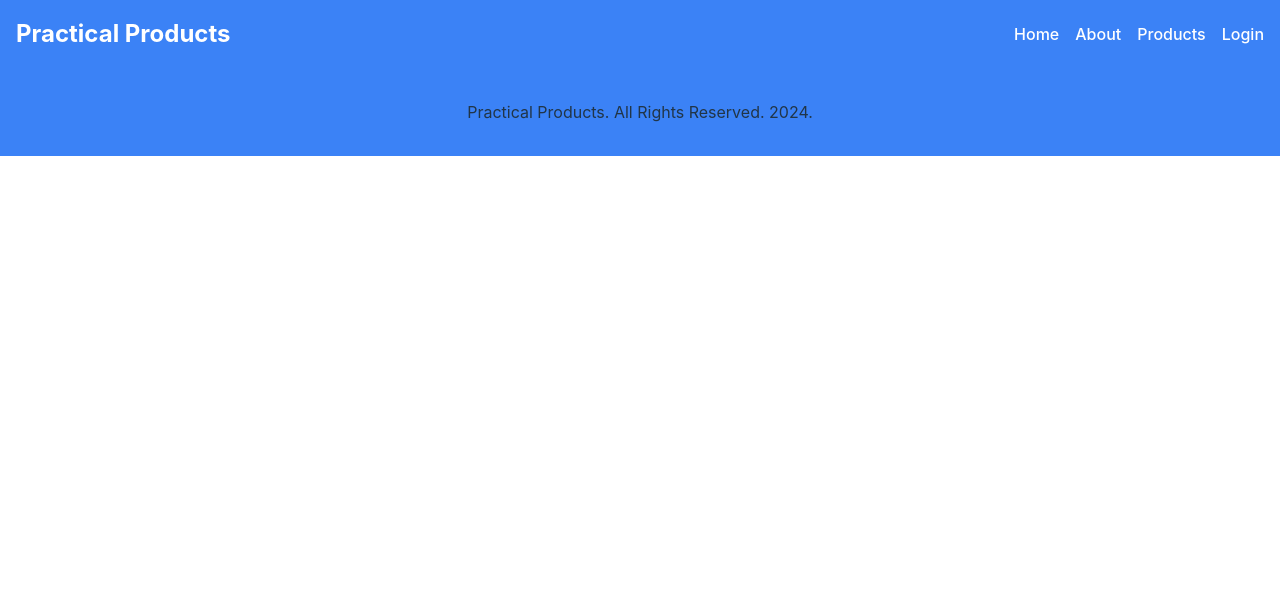
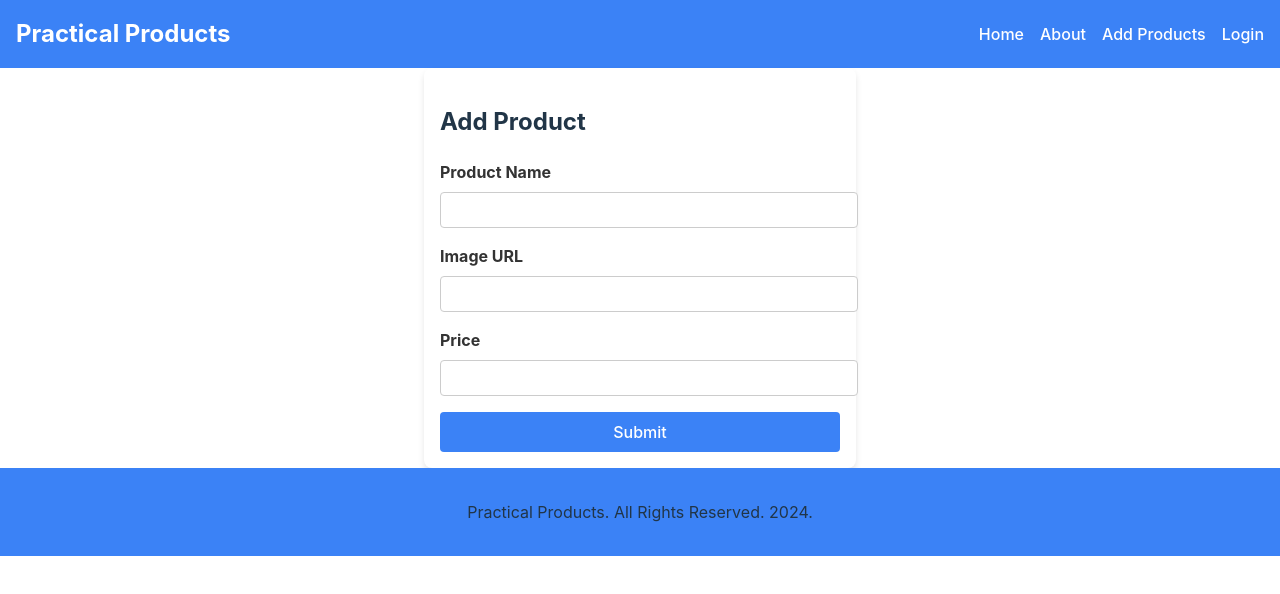
Before and after one commit to yayner2002/practical-products, a React (Vite) app: page /add-products in a window 1280 px wide. Shown: the top 594 px of the page. Built offline with nearby package versions, Linux system fonts and the light colour scheme.

Commit message:
product add form added

```diff
--- a/src/App.jsx
+++ b/src/App.jsx
@@ -3,7 +3,7 @@ import NavBar from "./components/NavBar";
 import { BrowserRouter as Router, Route, Routes } from "react-router-dom";
 import Home from "./screens/Home";
 import About from "./screens/About";
-import Products from "./screens/Products";
+import Products from "./screens/AddProductsPage.jsx";
 import Login from "./screens/Login";
 
 function App() {
@@ -20,7 +20,7 @@ function App() {
           <Routes>
             <Route path="/" element={<Home />} />
             <Route path="/about" element={<About />} />
-            <Route path="/products" element={<Products />} />
+            <Route path="/add-products" element={<Products />} />
             <Route path="/login" element={<Login />} />
           </Routes>
         </main>
--- /dev/null
+++ b/src/components/AddProductForm.jsx
@@ -0,0 +1,67 @@
+const AddProductForm = () => {
+  const styles = {
+    form: {
+      maxWidth: "400px",
+      margin: "0 auto",
+      padding: "16px",
+      borderRadius: "8px",
+      boxShadow: "0 4px 6px rgba(0, 0, 0, 0.1)",
+      backgroundColor: "white",
+    },
+    formGroup: {
+      marginBottom: "16px",
+    },
+    label: {
+      display: "block",
+      marginBottom: "8px",
+      fontWeight: "bold",
+      color: "#333",
+    },
+    input: {
+      width: "100%",
+      padding: "8px",
+      borderRadius: "4px",
+      border: "1px solid #ccc",
+      fontSize: "16px",
+    },
+    button: {
+      display: "block",
+      width: "100%",
+      padding: "10px",
+      borderRadius: "4px",
+      border: "none",
+      backgroundColor: "#3B82F6",
+      color: "white",
+      fontSize: "16px",
+      cursor: "pointer",
+    },
+  };
+  return (
+    <form style={styles.form}>
+      <h2>Add Product</h2>
+      <div style={styles.formGroup}>
+        <label htmlFor="name" style={styles.label}>
+          Product Name
+        </label>
+        <input type="text" id="name" name="name" style={styles.input} />
+      </div>
+      <div style={styles.formGroup}>
+        <label htmlFor="image" style={styles.label}>
+          Image URL
+        </label>
+        <input type="text" id="image" name="image" style={styles.input} />
+      </div>
+      <div style={styles.formGroup}>
+        <label htmlFor="price" style={styles.label}>
+          Price
+        </label>
+        <input type="number" id="price" name="price" style={styles.input} />
+      </div>
+      <button type="submit" style={styles.button}>
+        Submit
+      </button>
+    </form>
+  );
+};
+
+export default AddProductForm;
--- a/src/components/NavBar.jsx
+++ b/src/components/NavBar.jsx
@@ -40,8 +40,8 @@ function NavBar() {
           <Link to="/about" style={styles.link}>
             About
           </Link>
-          <Link to="/products" style={styles.link}>
-            Products
+          <Link to="/add-products" style={styles.link}>
+            Add Products
           </Link>
           <Link to="/login" style={styles.link}>
             Login
--- /dev/null
+++ b/src/screens/AddProductsPage.jsx
@@ -0,0 +1,12 @@
+import AddProductForm from "../components/AddProductForm"
+
+
+const AddProductPage = () => {
+  return (
+    <>
+    <AddProductForm />
+    </>
+  )
+}
+
+export default AddProductPage
--- a/src/screens/Products.jsx
+++ /dev/null
@@ -1,9 +0,0 @@
-
-
-const Products = () => {
-  return (
-    <div>Products</div>
-  )
-}
-
-export default Products
```
